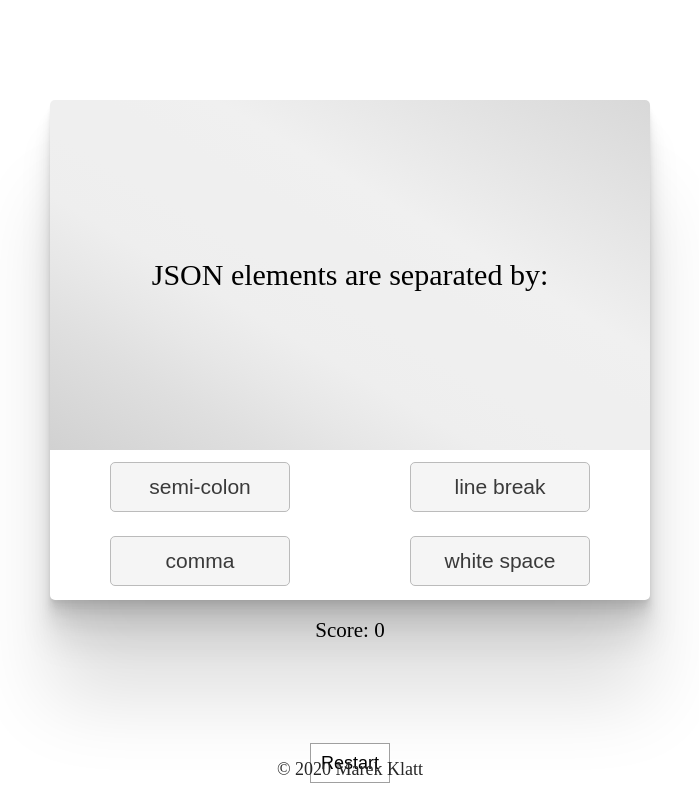
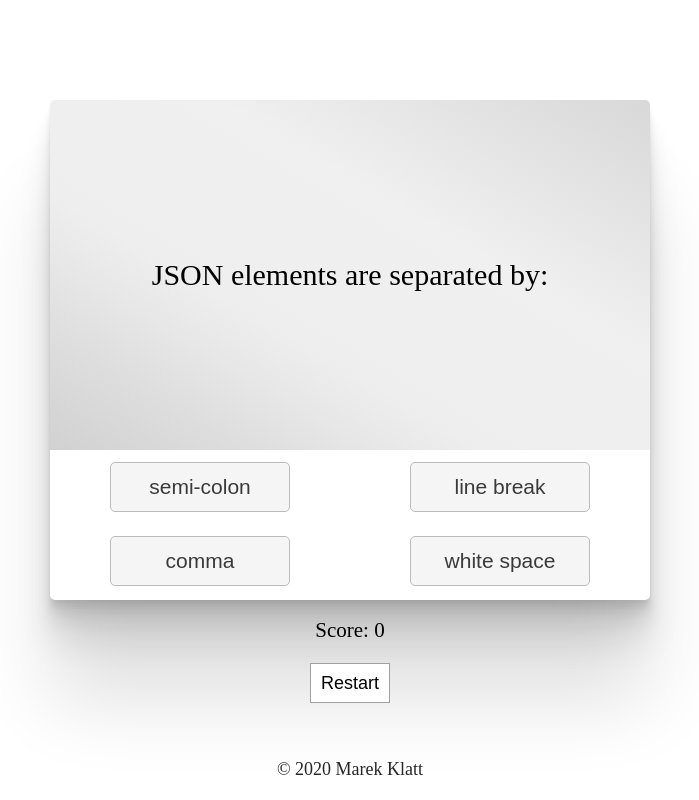
Before and after one commit to 531devv/react-quizz-app, a React (Create React App) app: page / in a window 1280 px wide. Shown: the whole page, without its empty margins (290-989 px from the left). Built offline with nearby package versions, Linux system fonts and the light colour scheme.

Commit message:
QuizzScore, QuizzResetButton styles update

```diff
--- a/src/Quizz/css/QuizzResetButton.css
+++ b/src/Quizz/css/QuizzResetButton.css
@@ -2,7 +2,7 @@
     display: flex;
     justify-content: center;
     align-items: center;
-    margin-top: 100px;
+    margin-top: 20px;
 }
 
 button {
```
